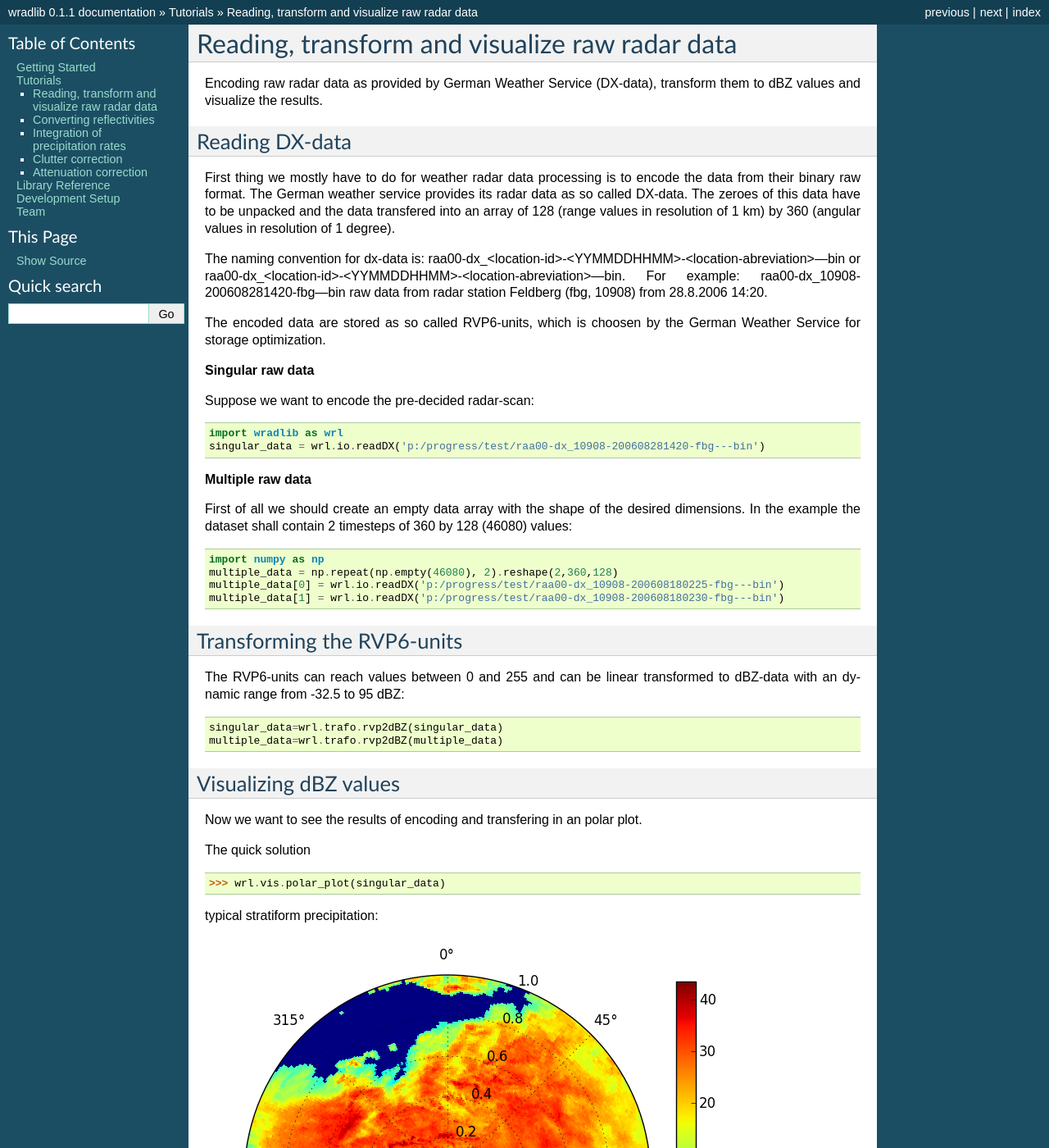
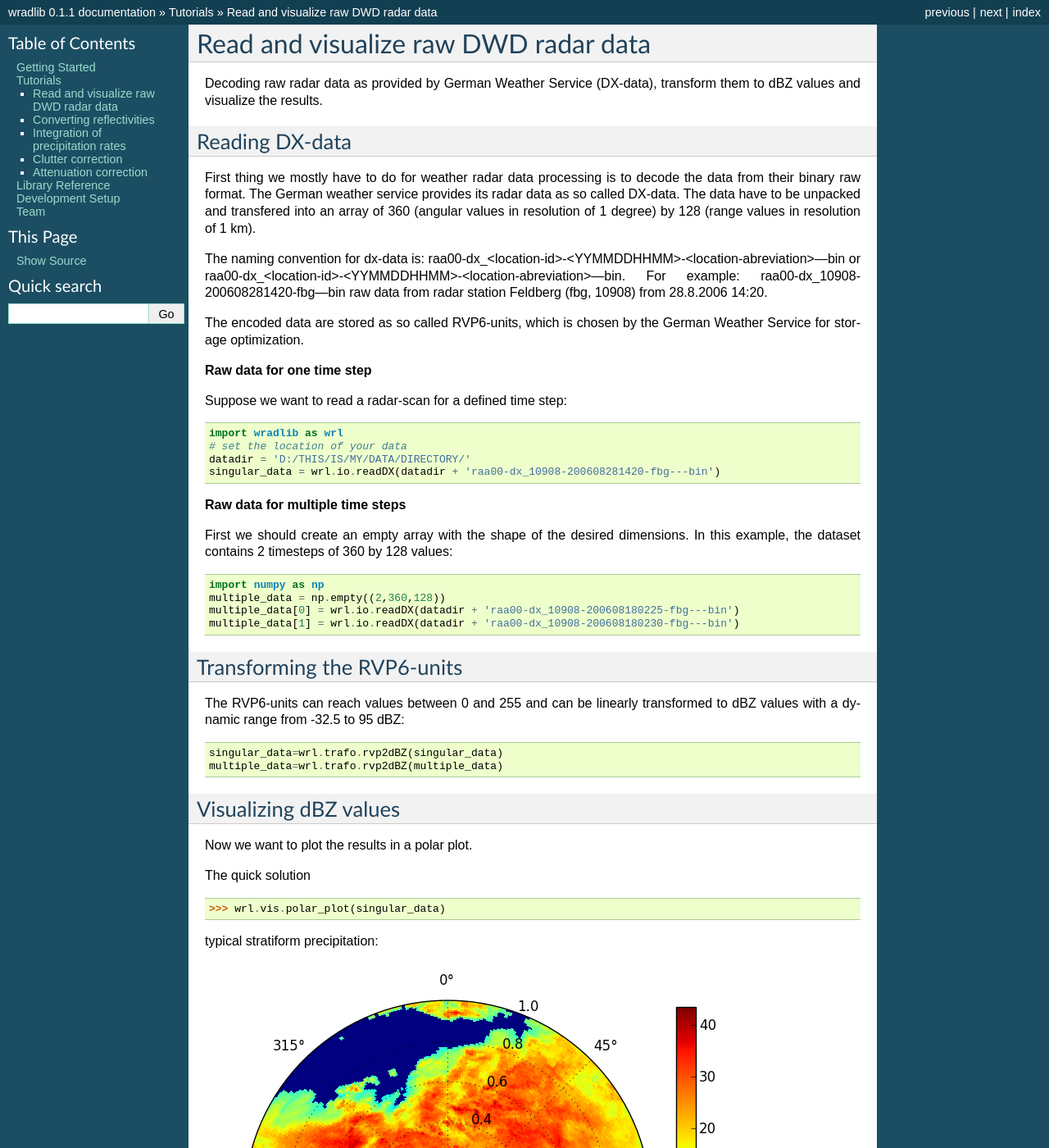
Before and after one commit to wradlib/wradlib-docs, a Sphinx documentation site: the page built from source/tutorial_reading_dx.rst, in a window 1280 px wide and 1400 px high. Shown: the whole window at 82% size. Built offline with Sphinx 7.4.7, drawn with Linux system fonts in a browser that asks for light colours; formulas are drawn with MathJax 3; some of the changed text lies outside the part shown.

Commit message:
editing the tutorial_reading_dx

```diff
--- a/source/tutorial_reading_dx.rst
+++ b/source/tutorial_reading_dx.rst
@@ -1,38 +1,42 @@
-***********************************************
-Reading, transform and visualize raw radar data
-***********************************************
+*************************************
+Read and visualize raw DWD radar data
+*************************************
 
-Encoding raw radar data as provided by German Weather Service (DX-data), transform them to dBZ values and visualize the results.
+Decoding raw radar data as provided by German Weather Service (DX-data), transform them to dBZ values and visualize the results.
 
 
 Reading DX-data
 ---------------
-First thing we mostly have to do for weather radar data processing is to encode the data from their binary raw format. The German weather service provides its radar data as so called DX-data. The zeroes of this data have to be unpacked and the data transfered into an array of 128 (range values in resolution of 1 km) by 360 (angular values in resolution of 1 degree).
+
+First thing we mostly have to do for weather radar data processing is to decode the data from their binary raw format. The German weather service provides its radar data as so called DX-data. The data have to be unpacked and transfered into an array of 360 (angular values in resolution of 1 degree) by 128 (range values in resolution of 1 km).
 
 The naming convention for dx-data is: raa00-dx_<location-id>-<YYMMDDHHMM>-<location-abreviation>---bin or raa00-dx_<location-id>-<YYMMDDHHMM>-<location-abreviation>---bin. For example: raa00-dx_10908-200608281420-fbg---bin raw data from radar station Feldberg (fbg, 10908) from 28.8.2006 14:20.
 
-The encoded data are stored as so called RVP6-units, which is choosen by the German Weather Service for storage optimization.
+The encoded data are stored as so called RVP6-units, which is chosen by the German Weather Service for storage optimization.
 
-**Singular raw data**
+**Raw data for one time step**
 
-Suppose we want to encode the pre-decided radar-scan::
+Suppose we want to read a radar-scan for a defined time step::
 
    import wradlib as wrl
-   singular_data = wrl.io.readDX('p:/progress/test/raa00-dx_10908-200608281420-fbg---bin')
+   # set the location of your data
+   datadir = 'D:/THIS/IS/MY/DATA/DIRECTORY/'
+   singular_data = wrl.io.readDX(datadir + 'raa00-dx_10908-200608281420-fbg---bin')
 
-**Multiple raw data**
+**Raw data for multiple time steps**
 
-First of all we should create an empty data array with the shape of the desired dimensions. In the example the dataset shall contain 2 timesteps of 360 by 128 (46080) values::
+First we should create an empty array with the shape of the desired dimensions. In this example, the dataset contains 2 timesteps of 360 by 128 values::
 
    import numpy as np
-   multiple_data = np.repeat(np.empty(46080), 2).reshape(2,360,128)
-   multiple_data[0] = wrl.io.readDX('p:/progress/test/raa00-dx_10908-200608180225-fbg---bin')
-   multiple_data[1] = wrl.io.readDX('p:/progress/test/raa00-dx_10908-200608180230-fbg---bin')
+   multiple_data = np.empty((2,360,128))
+   multiple_data[0] = wrl.io.readDX(datadir + 'raa00-dx_10908-200608180225-fbg---bin')
+   multiple_data[1] = wrl.io.readDX(datadir + 'raa00-dx_10908-200608180230-fbg---bin')
 
 
 Transforming the RVP6-units
 ---------------------------
-The RVP6-units can reach values between 0 and 255 and can be linear transformed to dBZ-data with an dynamic range from -32.5 to 95 dBZ::
+
+The RVP6-units can reach values between 0 and 255 and can be linearly transformed to dBZ values with a dynamic range from -32.5 to 95 dBZ::
 
    singular_data=wrl.trafo.rvp2dBZ(singular_data)
    multiple_data=wrl.trafo.rvp2dBZ(multiple_data)
@@ -40,7 +44,8 @@ The RVP6-units can reach values between 0 and 255 and can be linear transformed
 
 Visualizing dBZ values
 ----------------------
-Now we want to see the results of encoding and transfering in an polar plot.
+
+Now we want to plot the results in a polar plot.
 
 The quick solution
 
@@ -83,5 +88,4 @@ And for a better comparison of the stratiform and the convective precipitation w
 .. image:: images/dBZ_comp.png
 
 
-
 All raw data is provided by DWD
```
